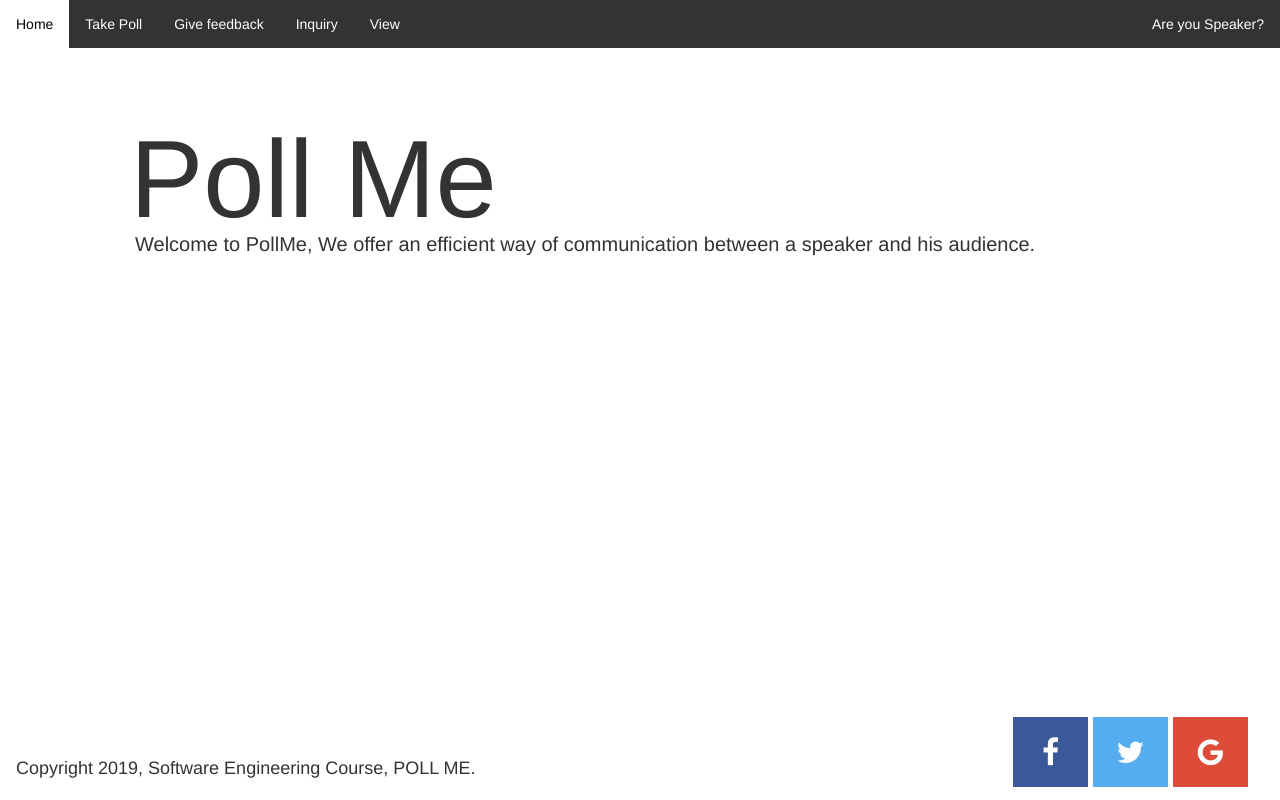
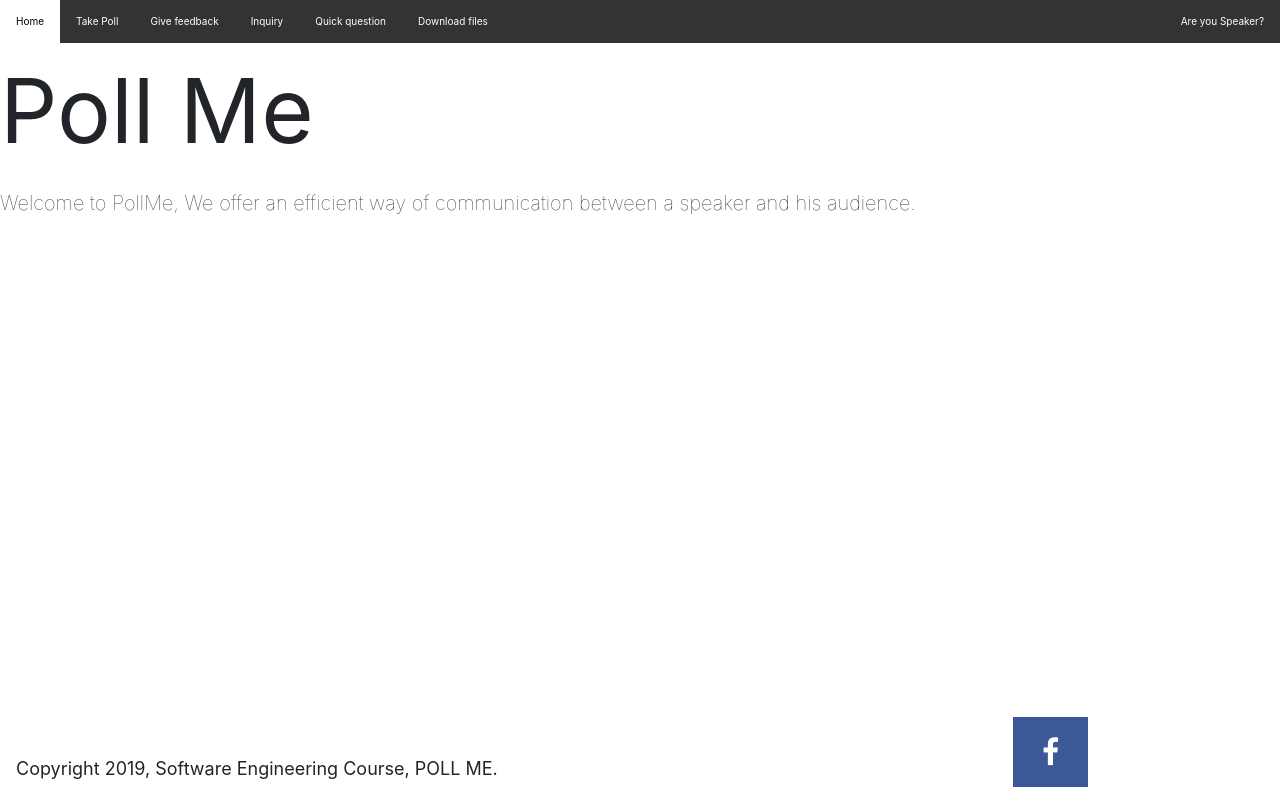
Before and after one commit to josephfarahat/SE2018G02, a PHP site: page /Source/PollME/index.php in a window 1280 px wide. Run offline with PHP 8.4, Linux system fonts and the light colour scheme; some libraries are stand-ins or nearby versions.

Commit message:
Update index.php

```diff
--- a/Source/PollME/index.php
+++ b/Source/PollME/index.php
@@ -3,20 +3,8 @@
 <html lang="en">
     <head>
       <meta charset="utf-8">
-  <meta name="viewport" content="width=device-width, initial-scale=1">
-  <link rel="stylesheet" href="https://maxcdn.bootstrapcdn.com/bootstrap/3.3.7/css/bootstrap.min.css">
-	    <script src="https://maxcdn.bootstrapcdn.com/bootstrap/3.3.7/js/bootstrap.min.js"></script>
-    	<title>
-          Poll me
-
-    	</title>
-    	<link rel="stylesheet"
-    		       type = "text/css"
-    		       href="bootstrap.css"
-
-    		   />
-           <!-- Latest compiled and minified CSS -->
-<link rel="stylesheet" href="https://maxcdn.bootstrapcdn.com/bootstrap/3.4.0/css/bootstrap.min.css">
+      <meta name="viewport" content="width=device-width, initial-scale=1">
+      <link rel="stylesheet" href="https://maxcdn.bootstrapcdn.com/bootstrap/3.4.0/css/bootstrap.min.css">
 <link rel="stylesheet" href="https://cdnjs.cloudflare.com/ajax/libs/font-awesome/4.7.0/css/font-awesome.min.css">
 
 <!-- jQuery library -->
@@ -30,24 +18,49 @@
 
            />
 
+
+    	<title>
+          Poll me
+
+    	</title>
+    	<link rel="stylesheet"
+    		       type = "text/css"
+    		       href="bootstrap.css"
+
+    		   />
+           <!-- Latest compiled and minified CSS -->
+		   <style>
+		   .para{
+  top: 270px;
+  left: 135px;
+  font-size: 20px;
+  font-weight: 10;
+}
+		   .topp {
+
+  top: 150px;
+  left: 130px;
+  font-size: 90px;
+}
+</style>
+
 	</head>
 	<body>
   <ul class="topnav">
   <li><a class="active" href="index.php">Home</a></li>
   <li><a href="answer_question.php"> Take Poll</a></li>
   <li><a href="feedback2.html">Give feedback</a></li>
-
   <li><a href="inquiry.html">Inquiry</a></li>
-   <li><a href="view_inq.php">View</a></li>
+  <li><a href="instantanswr.php">Quick question</a></li>
+  <li><a href="Attachmentdownload.php">Download files</a></li>
   <li class="right"><a href="login.php">Are you Speaker?</a></li>
 
   </ul>
-   <a href="#" class="fa fa-facebook"></a>
-<a href="#" class="fa fa-twitter"></a>
-<a href="#" class="fa fa-google"></a>
+
+ <a href="https://www.facebook.com/Poll-Me-2317018251900001/?eid=ARAZoGfUZYh_iFvHUp0t-jfPStyGkMNkQdWmr8mGarPCCitjEe9c6rMz8s6vj5naMvK4F22p40D3d4PK&_rdc=1&_rdr" class="fa fa-facebook"></a>
 <p class="bottomleft"> Copyright 2019, Software Engineering Course, POLL ME. </p>
-<p class="topleft"> Poll Me</p>
-<p class="paragraph">Welcome to PollMe, We offer  an efficient way of communication between a speaker and his audience.</p>
+<p class="topp"> Poll Me</p>
+<p class="para">Welcome to PollMe, We offer  an efficient way of communication between a speaker and his audience.</p>
 
 
 
```
